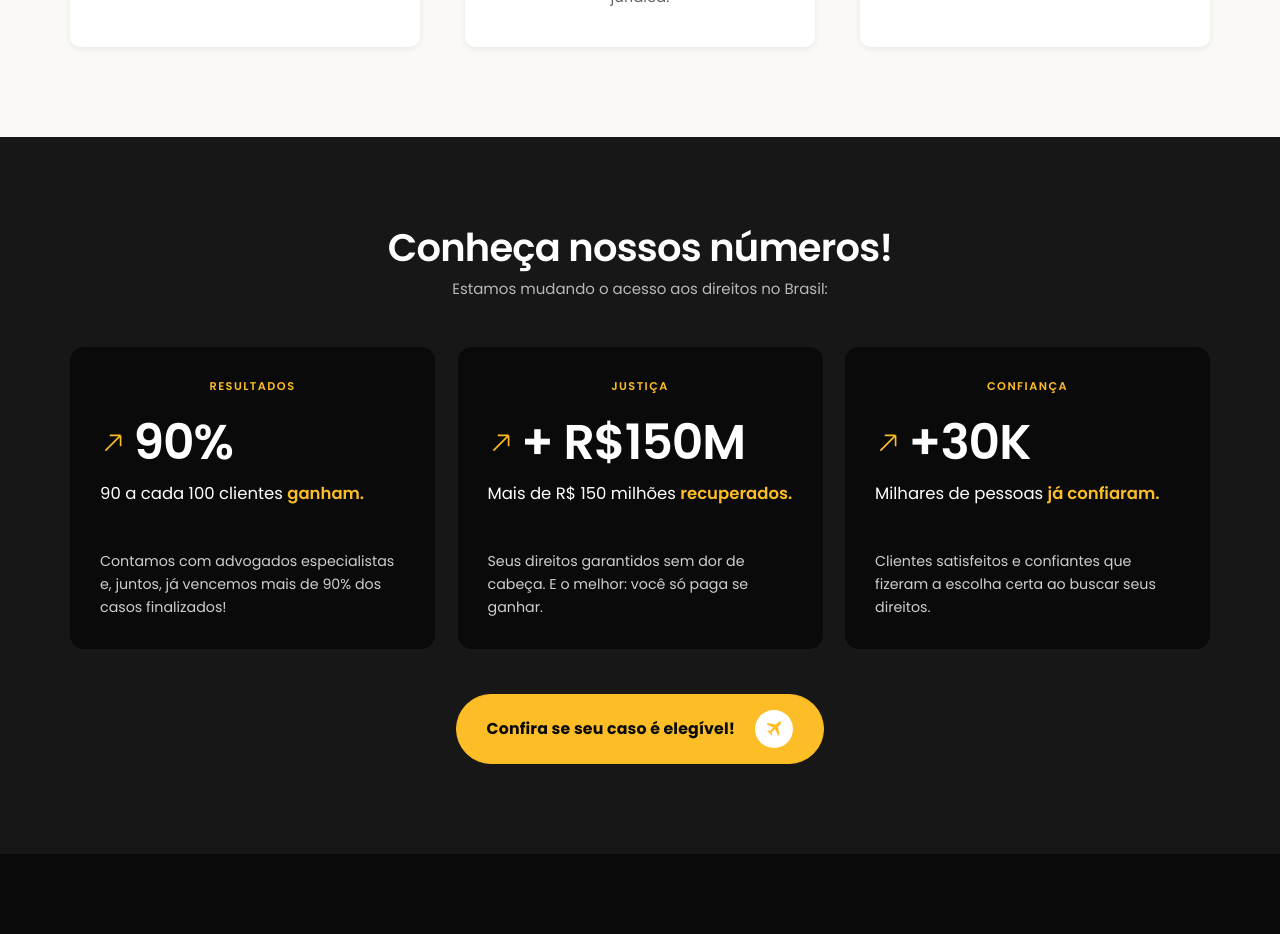
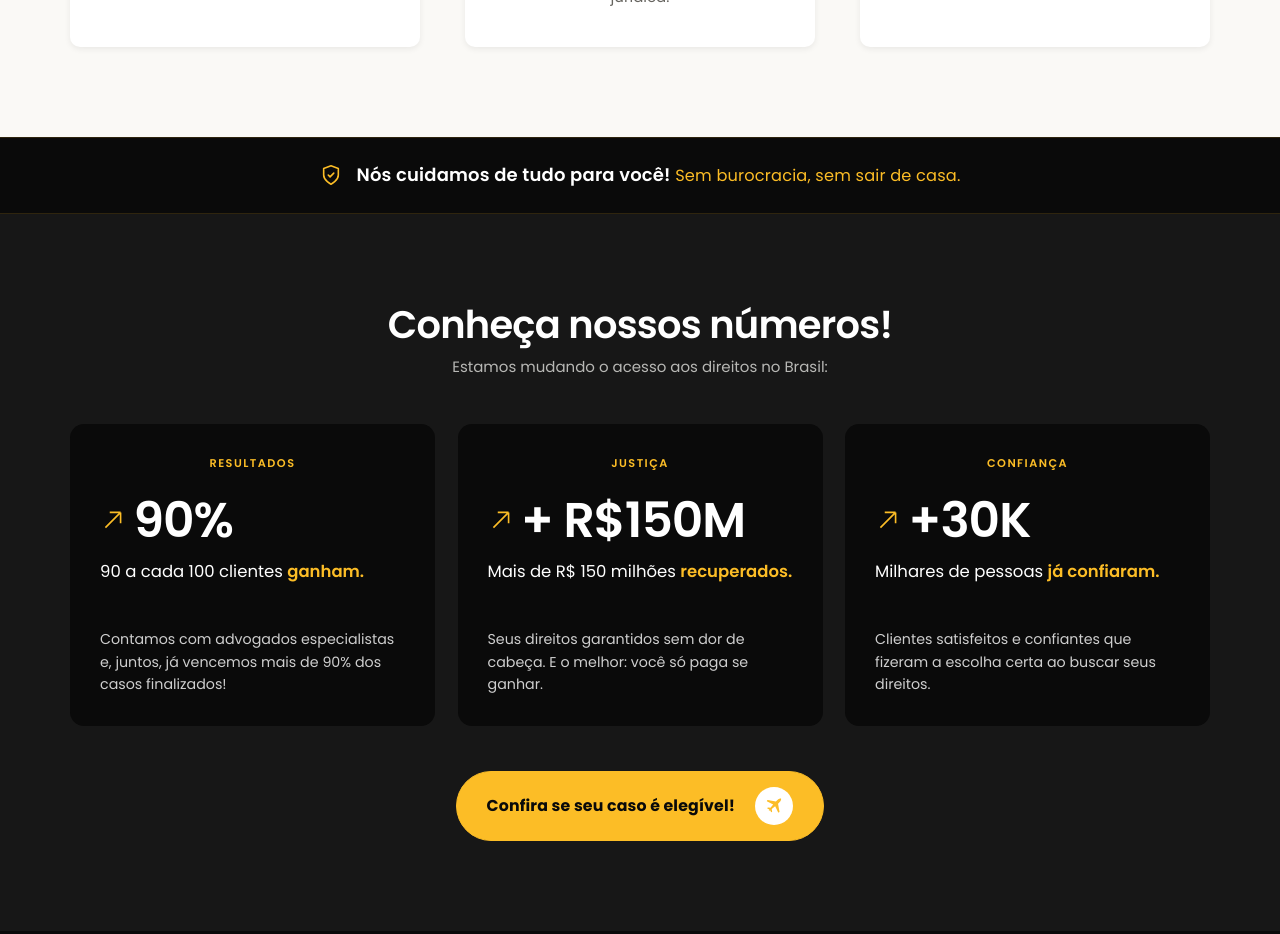
Before and after one commit to t0non/lpLexAero, a Next.js app: page /bagagem in a window 1280 px wide. Shown: the part 2480-3414 px from the top of the page. Built offline with nearby package versions, Linux system fonts and the light colour scheme.

Commit message:
feat: add 'Nos cuidamos de tudo para voce' trust strip to all service pages

```diff
--- a/src/components/ServiceTemplate.js
+++ b/src/components/ServiceTemplate.js
@@ -234,6 +234,22 @@ export default function ServiceTemplate({ serviceData }) {
         </div>
       </section>
 
+      {/* ── TRUST STRIP ── */}
+      <section style={{ background: "var(--lex-black)", padding: "1.5rem 0", borderTop: "1px solid rgba(252,189,38,0.15)", borderBottom: "1px solid rgba(252,189,38,0.15)" }}>
+        <div className="container">
+          <div style={{ display: "flex", alignItems: "center", justifyContent: "center", gap: "1rem", flexWrap: "wrap" }}>
+            <svg width="22" height="22" viewBox="0 0 24 24" fill="none" stroke="var(--lex-gold)" strokeWidth="1.75" strokeLinecap="round" strokeLinejoin="round" aria-hidden="true">
+              <path d="M12 22s8-4 8-10V5l-8-3-8 3v7c0 6 8 10 8 10z"/>
+              <polyline points="9 12 11 14 15 10"/>
+            </svg>
+            <p style={{ margin: 0, fontSize: "clamp(1rem, 2.5vw, 1.2rem)", fontWeight: 600, color: "var(--lex-white)", letterSpacing: "0.01em", textAlign: "center" }}>
+              Nós cuidamos de tudo para você!{" "}
+              <span style={{ color: "var(--lex-gold)", fontWeight: 400, fontSize: "0.9em" }}>Sem burocracia, sem sair de casa.</span>
+            </p>
+          </div>
+        </div>
+      </section>
+
       {/* ── NÚMEROS ── */}
       <section className="section bg-graphite" aria-labelledby="numbers-heading">
         <div className="container">
```
